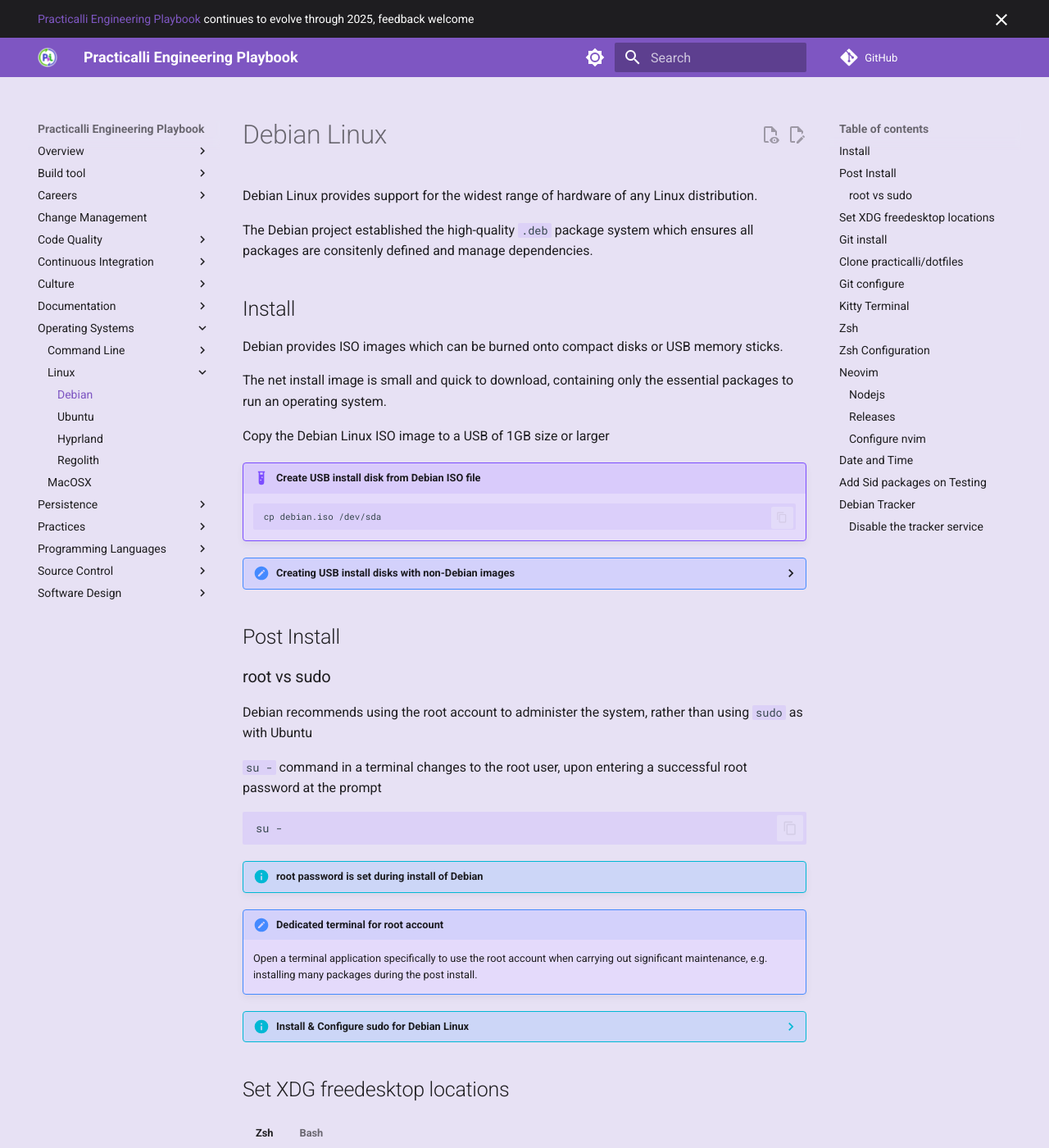
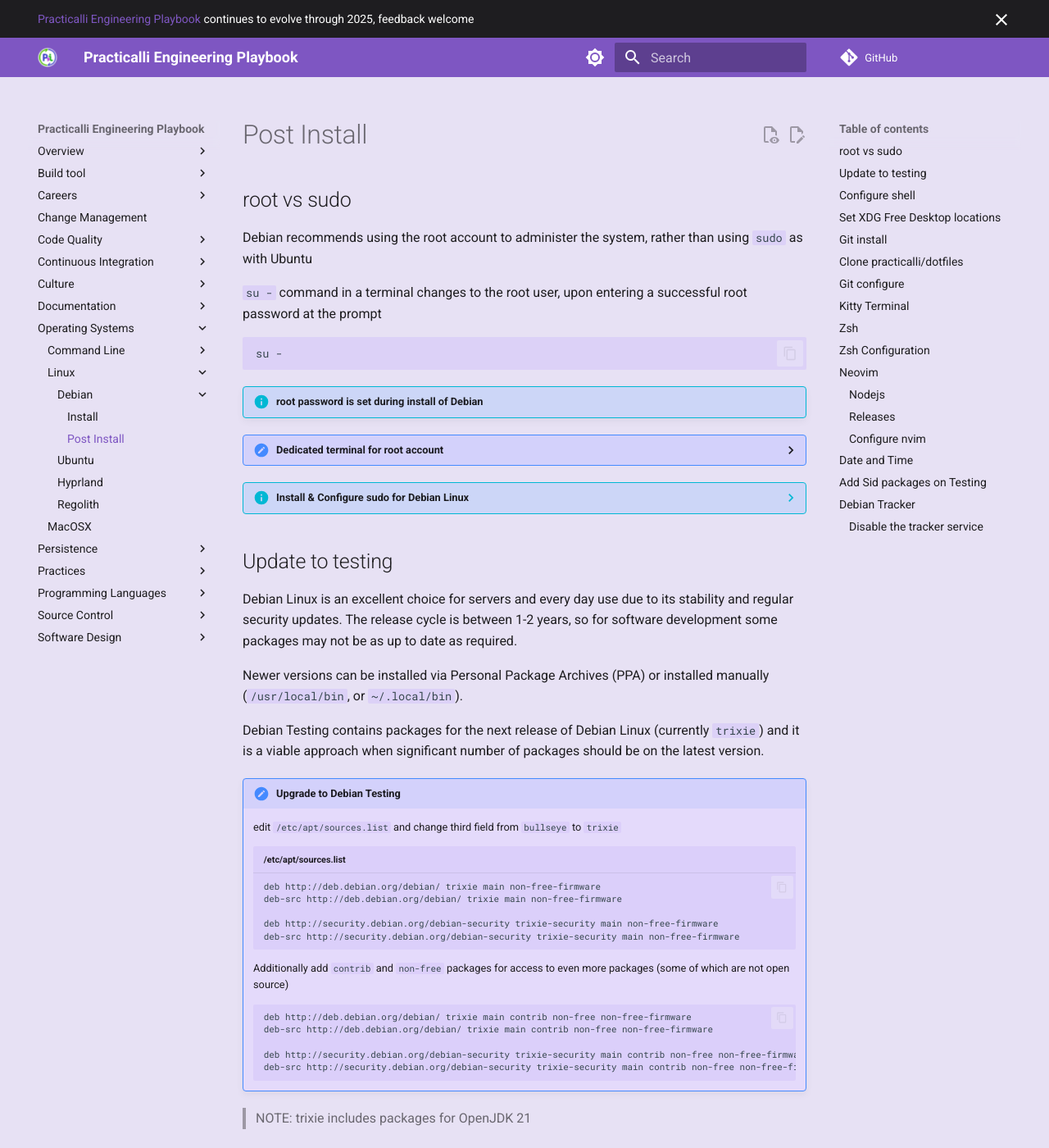
Before and after one commit to practicalli/engineering-playbook, an MkDocs documentation site: the page built from docs/os/debian-linux/post-install.md, in a window 1280 px wide and 1400 px high. Shown: the whole window at 82% size. Built offline with MkDocs 1.6.1 and Material for MkDocs 9.7.7, drawn with Linux system fonts in a browser that asks for light colours; plug-ins that fetch from the network failed and are left out; comment, search, counter and statistics services are not loaded; some of the changed text lies outside the part shown.

Commit message:
os: restructure and expand debian linux section

````diff
--- a/docs/os/debian-linux.md
+++ b/docs/os/debian-linux/post-install.md
@@ -1,37 +1,6 @@
-# Debian Linux
+# Post Install
 
-Debian Linux provides support for the widest range of hardware of any Linux distribution.
-
-The Debian project established the high-quality `.deb` package system which ensures all packages are consitenly defined and manage dependencies.
-
-## Install
-
-Debian provides ISO images which can be burned onto compact disks or USB memory sticks.
-
-The net install image is small and quick to download, containing only the essential packages to run an operating system.
-
-Copy the Debian Linux ISO image to a USB of 1GB size or larger
-
-!!! EXAMPLE "Create USB install disk from Debian ISO file"
-    ```shell
-    cp debian.iso /dev/sda
-    ```
-
-??? HINT "Creating USB install disks with non-Debian images"
-    Find the name of the USB stick
-    ```shell
-    ls -l /dev/disk/by-id/usb-*
-    ```
-
-    Copy the image using the name of the USB Stick
-    ```shell
-    dd bs=4M if=path/to/filename.iso of=/dev/disk/by-id/usb-My_flash_drive conv=fsync oflag=direct status=progress
-    ```
-    [Arch Linux: ISO image command line utilities](https://wiki.archlinux.org/title/USB_flash_installation_medium)
-
-## Post Install
-
-### root vs sudo
+## root vs sudo
 
 Debian recommends using the root account to administer the system, rather than using `sudo` as with Ubuntu
 
@@ -43,7 +12,7 @@
 
 !!! INFO "root password is set during install of Debian"
 
-!!! HINT "Dedicated terminal for root account"
+??? HINT "Dedicated terminal for root account"
     Open a terminal application specifically to use the root account when carrying out significant maintenance, e.g. installing many packages during the post install.
 
 ??? INFO "Install & Configure sudo for Debian Linux"
@@ -61,7 +30,51 @@
     adduser account-name sudo
     ```
 
-## Set XDG freedesktop locations
+## Update to testing
+
+Debian Linux is an excellent choice for servers and every day use due to its stability and regular security updates.  The release cycle is between 1-2 years, so for software development some packages may not be as up to date as required.
+
+Newer versions can be installed via Personal Package Archives (PPA) or installed manually (`/usr/local/bin`, or `~/.local/bin`).
+
+Debian Testing contains packages for the next release of Debian Linux (currently `trixie`) and it is a viable approach when significant number of packages should be on the latest version.
+
+!!! NOTE "Upgrade to Debian Testing"
+    edit `/etc/apt/sources.list` and change third field from `bullseye` to `trixie`
+
+    ```config title="/etc/apt/sources.list"
+    deb http://deb.debian.org/debian/ trixie main non-free-firmware
+    deb-src http://deb.debian.org/debian/ trixie main non-free-firmware
+
+    deb http://security.debian.org/debian-security trixie-security main non-free-firmware
+    deb-src http://security.debian.org/debian-security trixie-security main non-free-firmware
+    ```
+
+    Additionally add `contrib` and `non-free` packages for access to even more packages (some of which are not open source)
+
+    ```config
+    deb http://deb.debian.org/debian/ trixie main contrib non-free non-free-firmware
+    deb-src http://deb.debian.org/debian/ trixie main contrib non-free non-free-firmware
+
+    deb http://security.debian.org/debian-security trixie-security main contrib non-free non-free-firmware
+    deb-src http://security.debian.org/debian-security trixie-security main contrib non-free non-free-firmware
+    ```
+
+> NOTE: trixie includes packages for OpenJDK 21
+
+
+## Configure shell
+
+Bash is the default shell and [oh-my-bash]() is a community configuration to add features and provide prompt themes.
+
+Zsh is an advanced shell with excellent Tab completion options and [Prezto]() or [oh-my-zsh]() community configurations.
+
+!!! TIP "Practicalli uses Prezto community config"
+
+## Set XDG Free Desktop locations
+
+Using the XFreeDesktop environment variables sets the location of configuration, cache and library files for software run by a user account.
+
+Backup and removal of user specific files becomes far simpler.  The root directory of an account is greatly simplified too.
 
 === "Zsh"
 
--- a/mkdocs.yml
+++ b/mkdocs.yml
@@ -197,7 +197,10 @@
               - Cron: os/command-line/commands/cron.md
       - Linux:
           - Overview: os/linux/index.md
-          - Debian: os/debian-linux.md
+          - Debian:
+              - os/debian-linux/index.md
+              - Install: os/debian-linux/install.md
+              - Post Install: os/debian-linux/post-install.md
           - Ubuntu: os/ubuntu-linux.md
           - Hyprland: os/linux/hyprland.md
           - Regolith: os/linux/regolith.md
````
Also changed, not shown: docs/os/debian-linux/index.md (added, +5 -0 lines), docs/os/debian-linux/install.md (added, +25 -0 lines).
